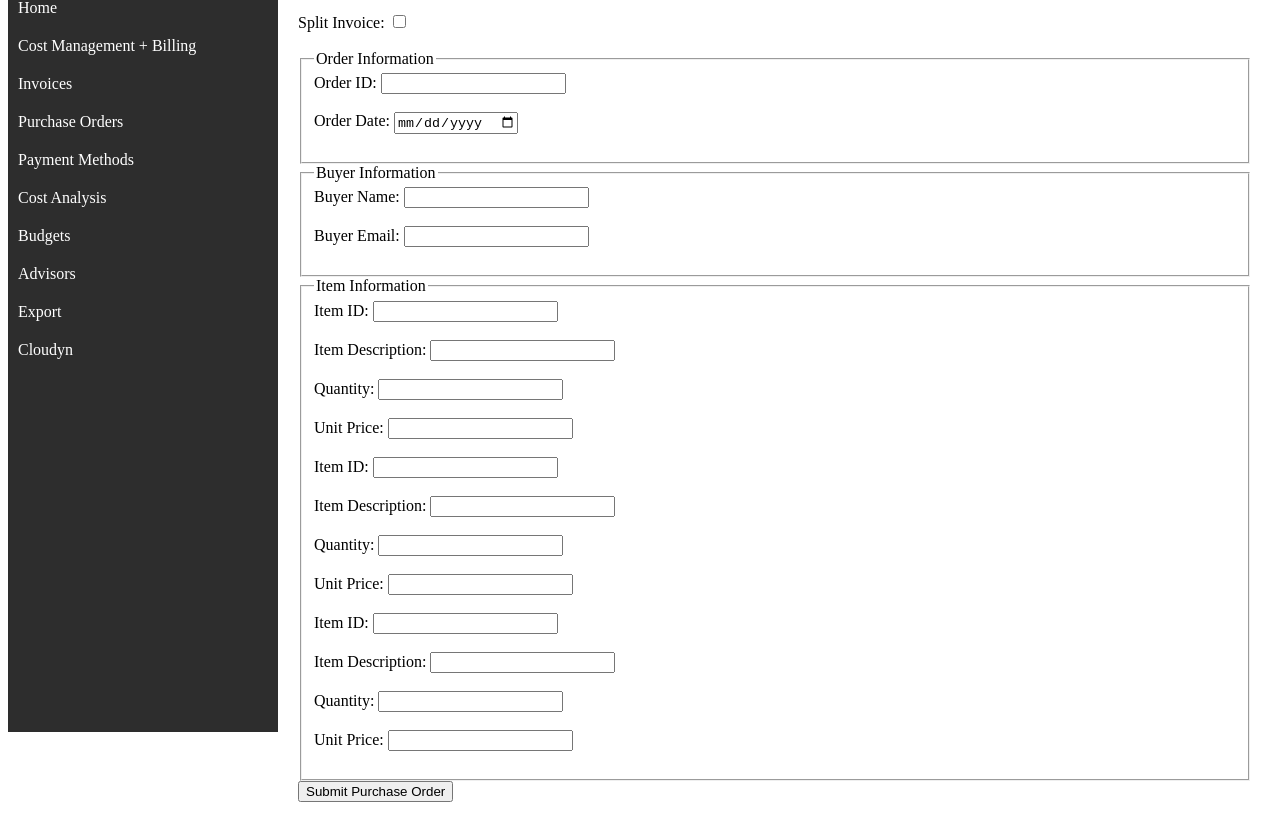
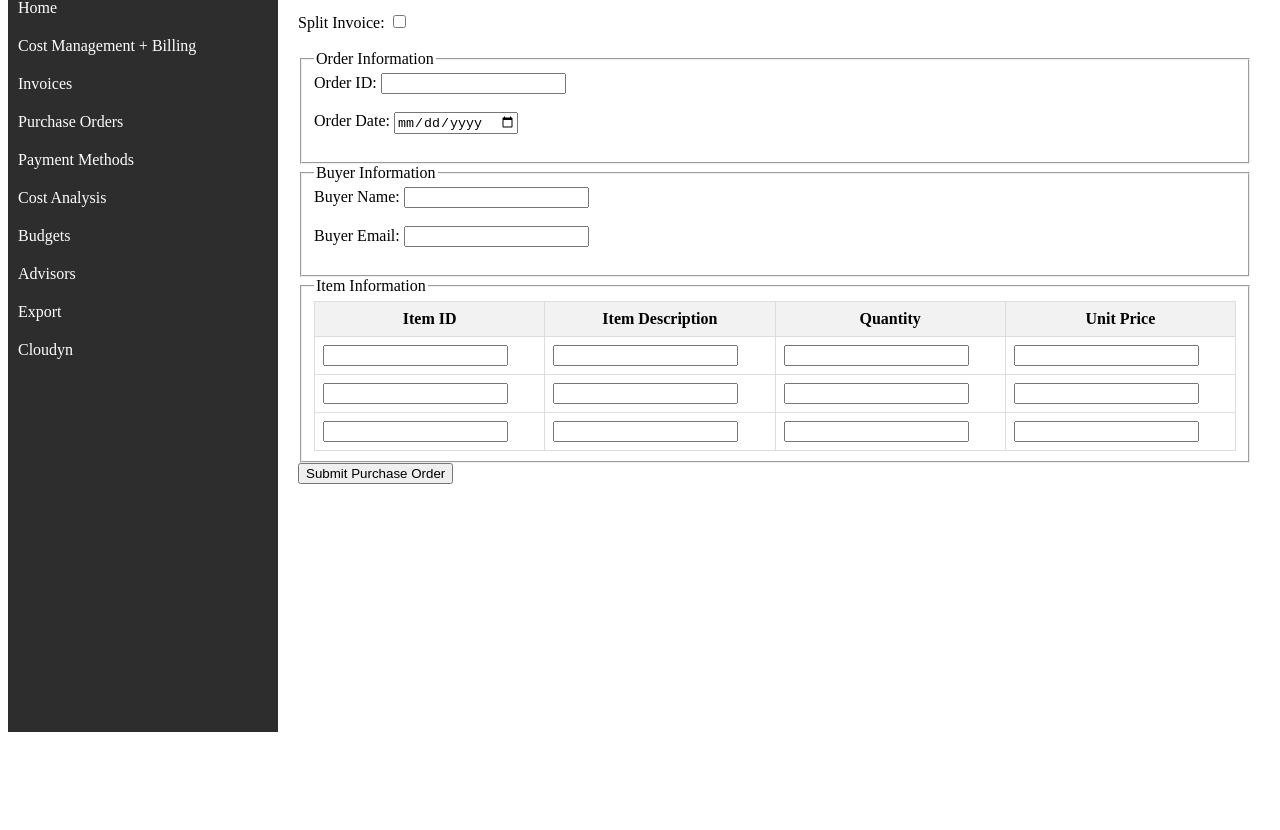
Before and after one commit to joshmerry/POManagement, a plain HTML site: page POInputCXml.html in a window 1280 px wide. Shown: the part 96-926 px from the top of the page. After the commit the page ends 836 px from the top, so only its background shows below. Drawn offline with Linux system fonts and the light colour scheme.

Commit message:
updating things.  gave up on case sensitivity

```diff
--- a/POInputCXml.html
+++ b/POInputCXml.html
@@ -27,6 +27,17 @@
         .content {
             flex-grow: 1;
             padding: 20px;
+        }
+        table {
+            width: 100%;
+            border-collapse: collapse;
+        }
+        th, td {
+            border: 1px solid #ddd;
+            padding: 8px;
+        }
+        th {
+            background-color: #f2f2f2;
         }
     </style>
 </head>
@@ -71,45 +82,36 @@
 
             <fieldset>
                 <legend>Item Information</legend>
-                <div class="item-row">
-                    <label for="itemID1">Item ID:</label>
-                    <input type="text" id="itemID1" name="itemID1" required><br><br>
-
-                    <label for="itemDescription1">Item Description:</label>
-                    <input type="text" id="itemDescription1" name="itemDescription1" required><br><br>
-
-                    <label for="quantity1">Quantity:</label>
-                    <input type="number" id="quantity1" name="quantity1" required><br><br>
-
-                    <label for="unitPrice1">Unit Price:</label>
-                    <input type="number" id="unitPrice1" name="unitPrice1" step="0.01" required><br><br>
-                </div>
-                <div class="item-row">
-                    <label for="itemID2">Item ID:</label>
-                    <input type="text" id="itemID2" name="itemID2" required><br><br>
-
-                    <label for="itemDescription2">Item Description:</label>
-                    <input type="text" id="itemDescription2" name="itemDescription2" required><br><br>
-
-                    <label for="quantity2">Quantity:</label>
-                    <input type="number" id="quantity2" name="quantity2" required><br><br>
-
-                    <label for="unitPrice2">Unit Price:</label>
-                    <input type="number" id="unitPrice2" name="unitPrice2" step="0.01" required><br><br>
-                </div>
-                <div class="item-row">
-                    <label for="itemID3">Item ID:</label>
-                    <input type="text" id="itemID3" name="itemID3" required><br><br>
-
-                    <label for="itemDescription3">Item Description:</label>
-                    <input type="text" id="itemDescription3" name="itemDescription3" required><br><br>
-
-                    <label for="quantity3">Quantity:</label>
-                    <input type="number" id="quantity3" name="quantity3" required><br><br>
-
-                    <label for="unitPrice3">Unit Price:</label>
-                    <input type="number" id="unitPrice3" name="unitPrice3" step="0.01" required><br><br>
-                </div>
+                <table>
+                    <thead>
+                        <tr>
+                            <th>Item ID</th>
+                            <th>Item Description</th>
+                            <th>Quantity</th>
+                            <th>Unit Price</th>
+                        </tr>
+                    </thead>
+                    <tbody>
+                        <tr>
+                            <td><input type="text" id="itemID1" name="itemID1" required></td>
+                            <td><input type="text" id="itemDescription1" name="itemDescription1" required></td>
+                            <td><input type="number" id="quantity1" name="quantity1" required></td>
+                            <td><input type="number" id="unitPrice1" name="unitPrice1" step="0.01" required></td>
+                        </tr>
+                        <tr>
+                            <td><input type="text" id="itemID2" name="itemID2" required></td>
+                            <td><input type="text" id="itemDescription2" name="itemDescription2" required></td>
+                            <td><input type="number" id="quantity2" name="quantity2" required></td>
+                            <td><input type="number" id="unitPrice2" name="unitPrice2" step="0.01" required></td>
+                        </tr>
+                        <tr>
+                            <td><input type="text" id="itemID3" name="itemID3" required></td>
+                            <td><input type="text" id="itemDescription3" name="itemDescription3" required></td>
+                            <td><input type="number" id="quantity3" name="quantity3" required></td>
+                            <td><input type="number" id="unitPrice3" name="unitPrice3" step="0.01" required></td>
+                        </tr>
+                    </tbody>
+                </table>
             </fieldset>
 
             <input type="submit" value="Submit Purchase Order">
```
